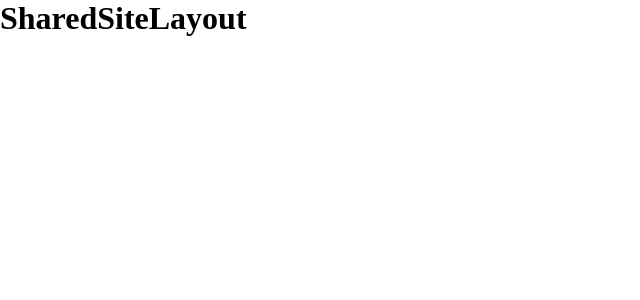
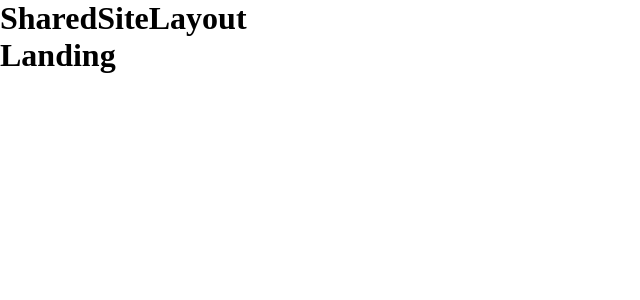
Before and after one commit to SutheeDev/react-poveda, a React (Vite) app in the folder client/: page / in a window 1280 px wide. Shown: the top 300 px of the page, without its empty margins (0-640 px from the left). Built offline with nearby package versions, Linux system fonts and the light colour scheme.

Commit message:
established the Landing page to be a default page

```diff
--- a/client/src/App.jsx
+++ b/client/src/App.jsx
@@ -18,7 +18,7 @@ const router = createBrowserRouter([
     element: <SharedSiteLayout />,
     children: [
       {
-        path: "Landing",
+        index: true,
         element: <Landing />,
       },
       {
--- a/client/src/pages/SharedSiteLayout.jsx
+++ b/client/src/pages/SharedSiteLayout.jsx
@@ -1,4 +1,11 @@
+import { Outlet } from "react-router-dom";
+
 const SharedSiteLayout = () => {
-  return <h1>SharedSiteLayout</h1>;
+  return (
+    <div>
+      <h1>SharedSiteLayout</h1>
+      <Outlet />
+    </div>
+  );
 };
 export default SharedSiteLayout;
```
